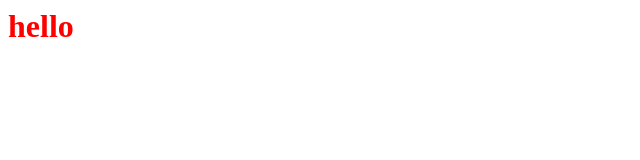
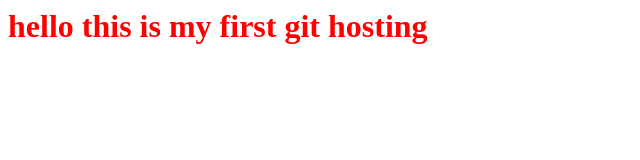
Before and after one commit to AnandTagatghar/Portfolio, a plain HTML site: page index.html in a window 1280 px wide. Shown: the whole page, without its empty margins (0-640 px from the left). Drawn offline with Linux system fonts and the light colour scheme.

Commit message:
Update index.html

```diff
--- a/index.html
+++ b/index.html
@@ -9,7 +9,7 @@ color:red;
 </head>
 <body>
 <h1>
-hello
+hello this is my first git hosting
 </h1>
 </body>
 </html>
```
